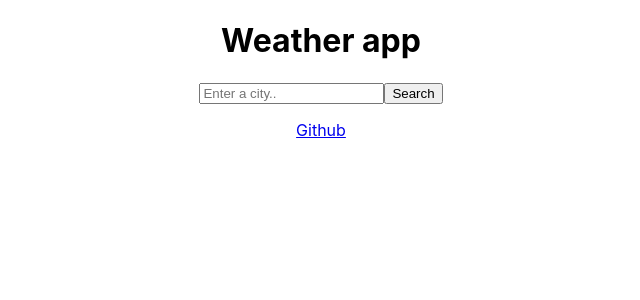
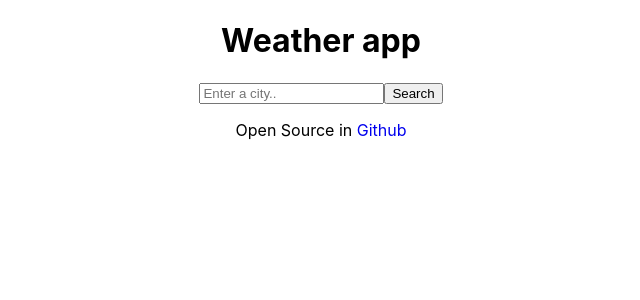
Before and after one commit to LSan14/my-react-app, a React (Create React App) app: page / in a window 1280 px wide. Shown: the top 300 px of the page, without its empty margins (319-959 px from the left). Built offline with nearby package versions, Linux system fonts and the light colour scheme.

Commit message:
Added text

```diff
--- a/src/App.css
+++ b/src/App.css
@@ -6,7 +6,7 @@
   height: 40vmin;
   pointer-events: none;
 }
-.a {
+a {
   text-decoration: none;
 }
 
--- a/src/App.js
+++ b/src/App.js
@@ -9,6 +9,7 @@ function App() {
       <Weather />
       <p>
         {" "}
+        Open Source in{" "}
         <a href="https://github.com/LSan14/my-react-app.git">Github</a>
       </p>
     </div>
```
